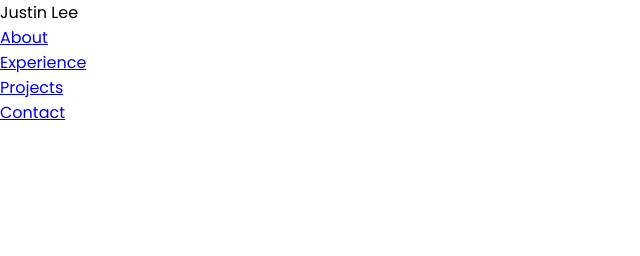
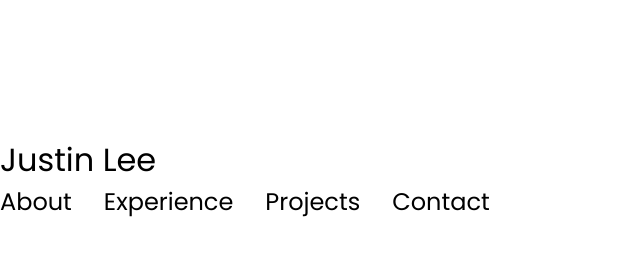
Before and after one commit to justinklee1253/Personal-Portfolio-Website, a plain HTML site: page index.html in a window 1280 px wide. Shown: the whole page, without its empty margins (0-640 px from the left). Drawn offline with Linux system fonts and the light colour scheme.

Commit message:
Basic Styling Changes

```diff
--- a/index.html
+++ b/index.html
@@ -5,7 +5,6 @@
         <meta charset="utf-8">
         <meta http-equiv="X-UA-Compatible" content="IE=edge">
         <title> Justin Kyuhyung Lee </title>
-        <meta name="description" content="">
         <meta name="viewport" content="width=device-width, initial-scale=1">
         <link rel="stylesheet" href="styles.css">
         <link rel="stylesheet" href="mediaqueries.css">
@@ -22,6 +21,8 @@
                     <li><a href="#contact">Contact</a></li>
                 </ul>
             </div>
+        </nav>
+
         <script src="script.js">
 
 
--- a/styles.css
+++ b/styles.css
@@ -25,3 +25,44 @@ p {
 a, .btn {
     transition: all 300ms ease;
 }
+
+
+/* Desktop Nav */
+
+nav, .nav-links {
+    display: flex;
+}
+
+nav {
+    justify-content: space-around;
+    align-items: center;
+    height: 17vh;
+}
+
+.nav-links {
+    gap: 2rem;
+    list-style: none;
+    font-size: 1.5rem;
+}
+
+a{
+    color: black;
+    text-decoration: none;
+    text-decoration-color: white;
+}
+
+a:hover {
+    color: grey;
+    text-decoration: underline;
+    text-underline-offset: 1rem;
+    text-decoration-color: rgb(181,181,181);
+}
+
+.logo {
+    font-size: 2rem;
+}
+
+.logo:hover{
+    cursor: default;
+
+}
```
